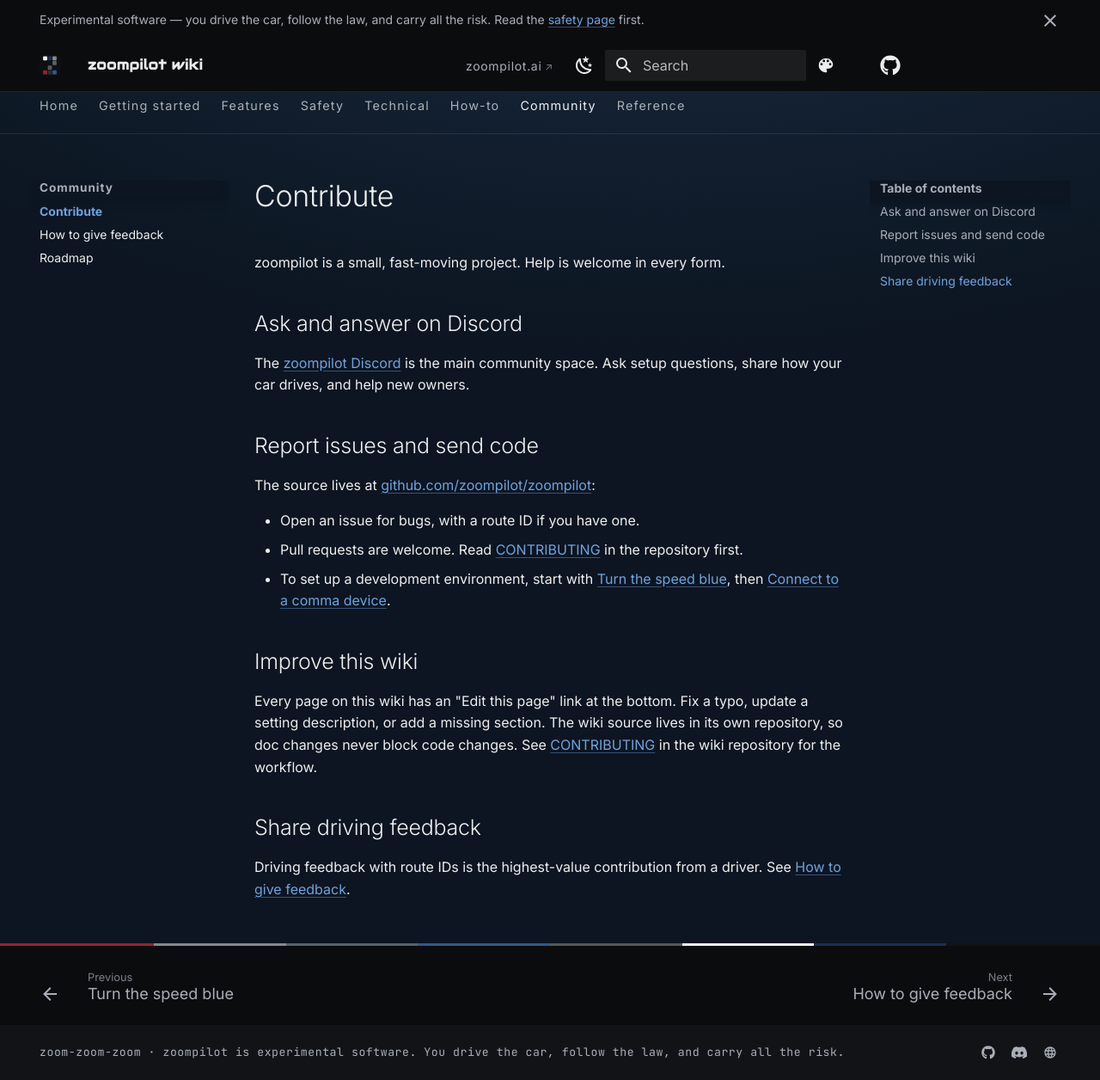
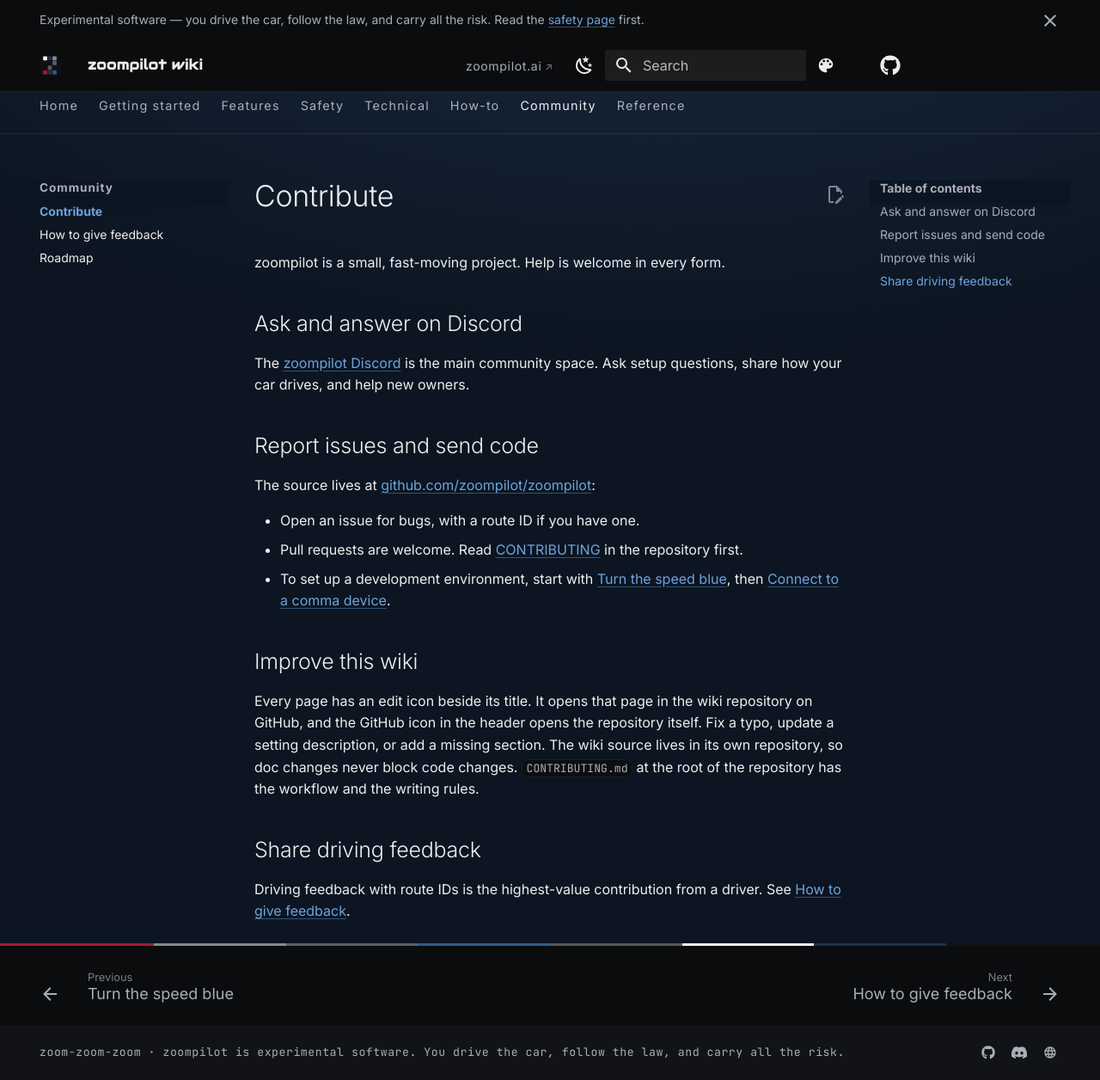
Before and after one commit to mzdnick/zoompilot-wiki, an MkDocs documentation site: the page built from docs/community/contribute.md, in a window 1280 px wide and 1256 px high. Shown: the whole window at 86% size. Built offline with MkDocs 1.6.1 and Material for MkDocs 9.7.7, drawn with Linux system fonts in a browser that asks for light colours; comment, search, counter and statistics services are not loaded.

Commit message:
Links: header icon and edit links point at mzdnick/zoompilot-wiki (zoompilot/wiki was a 404); enable content.action.edit so the edit links actually render; header home link to zoompilot.ai
The wiki's own repo URL now lives only in mkdocs.yml (repo_url/repo_name). The about and contribute pages route readers through the header icon and the edit icon instead of carrying the URL, so moving the repo to the zoompilot org (zoompilot/zoompilot-wiki or zoompilot/wiki) is a one-line change. CONTRIBUTING.md documents this and corrects the edit-link placement (beside the title, not at the bottom).

```diff
--- a/docs/community/contribute.md
+++ b/docs/community/contribute.md
@@ -23,11 +23,12 @@
 
 ## Improve this wiki
 
-Every page on this wiki has an "Edit this page" link at the bottom. Fix a
-typo, update a setting description, or add a missing section. The wiki
-source lives in its own repository, so doc changes never block code
-changes. See [CONTRIBUTING](https://github.com/zoompilot/wiki#editing-the-wiki)
-in the wiki repository for the workflow.
+Every page has an edit icon beside its title. It opens that page in the
+wiki repository on GitHub, and the GitHub icon in the header opens the
+repository itself. Fix a typo, update a setting description, or add a
+missing section. The wiki source lives in its own repository, so doc
+changes never block code changes. `CONTRIBUTING.md` at the root of the
+repository has the workflow and the writing rules.
 
 ## Share driving feedback
 
--- a/mkdocs.yml
+++ b/mkdocs.yml
@@ -4,8 +4,14 @@
   (openpilot). Install guides, feature reference, settings, safety, and
   technical design notes.
 site_url: https://zoompilot-wiki.pages.dev
-repo_url: https://github.com/zoompilot/wiki
-repo_name: zoompilot/wiki
+# The wiki's own repository. This is the only place its URL is written:
+# the header icon and the "Edit this page" links are built from it, and
+# the pages under docs/ send readers to those two links instead of
+# carrying the URL. When the repo moves to the zoompilot org
+# (zoompilot/zoompilot-wiki or zoompilot/wiki, undecided), change
+# repo_url and repo_name here and nothing else.
+repo_url: https://github.com/mzdnick/zoompilot-wiki
+repo_name: mzdnick/zoompilot-wiki
 edit_uri: edit/main/docs/
 copyright: >
   zoom-zoom-zoom · zoompilot is experimental software. You drive the car,
@@ -46,6 +52,7 @@
         name: Switch to dark mode
   features:
     - announce.dismiss
+    - content.action.edit
     - content.code.copy
     - content.code.select
     - content.tabs
--- a/overrides/main.html
+++ b/overrides/main.html
@@ -59,9 +59,8 @@
      * list validates a saved code before the chips are injected. */
     var CODES = ["46v", "45p", "47c", "45b", "46g", "25d", "42m", "41w"];
 
-    /* link back to the main site. zoompilot.ai does not resolve yet;
-     * the zone belongs to the maintainer. Flip HOME when it goes live. */
-    var HOME = "https://zoompilot-site.pages.dev";
+    /* link back to the main site */
+    var HOME = "https://zoompilot.ai";
 
     /* home link: one quiet text link at the left of the header icons */
     var innerEl = document.querySelector(".md-header__inner");
```
Also changed, not shown: CONTRIBUTING.md (+4 -2 lines), docs/about.md (+3 -2 lines).
